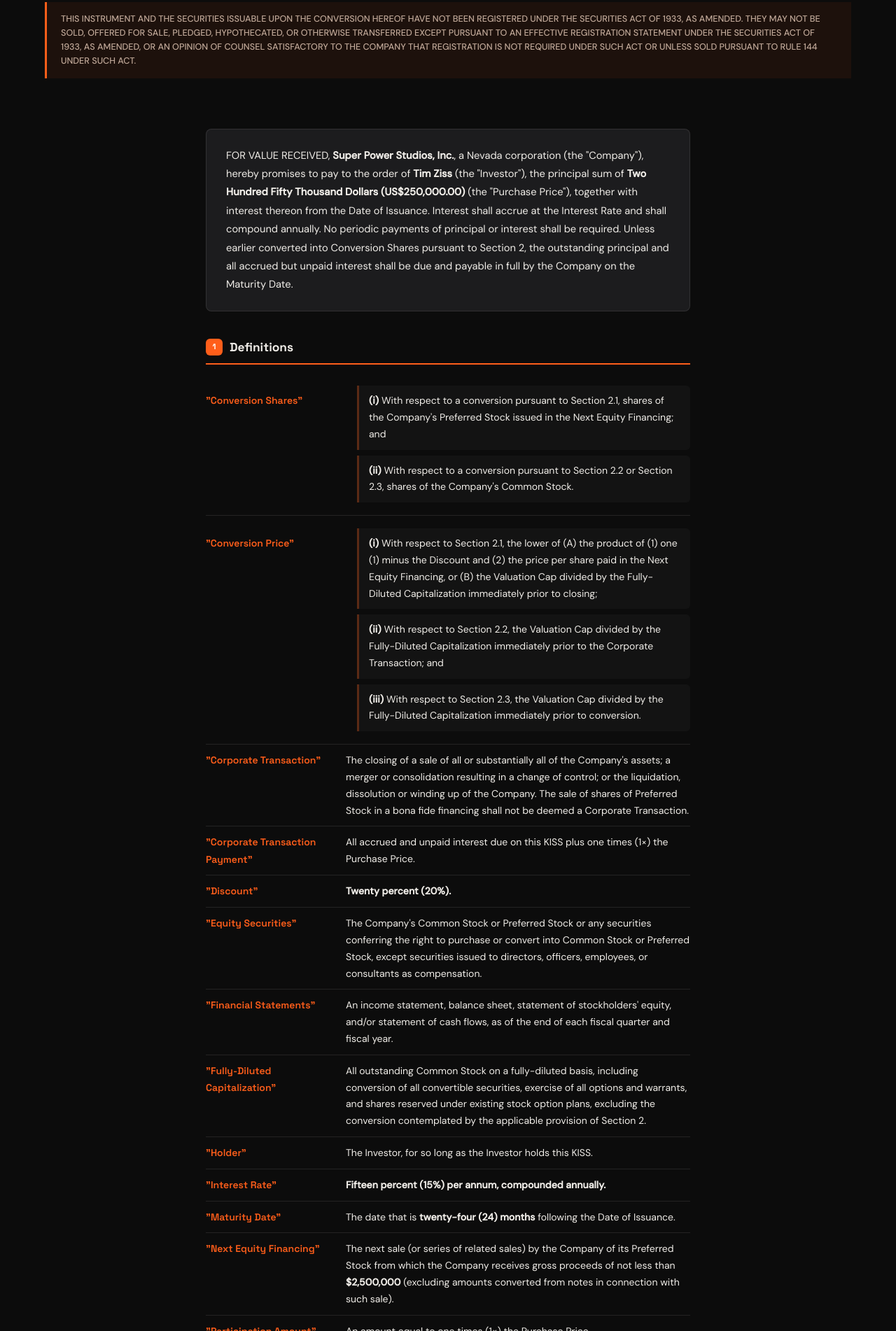
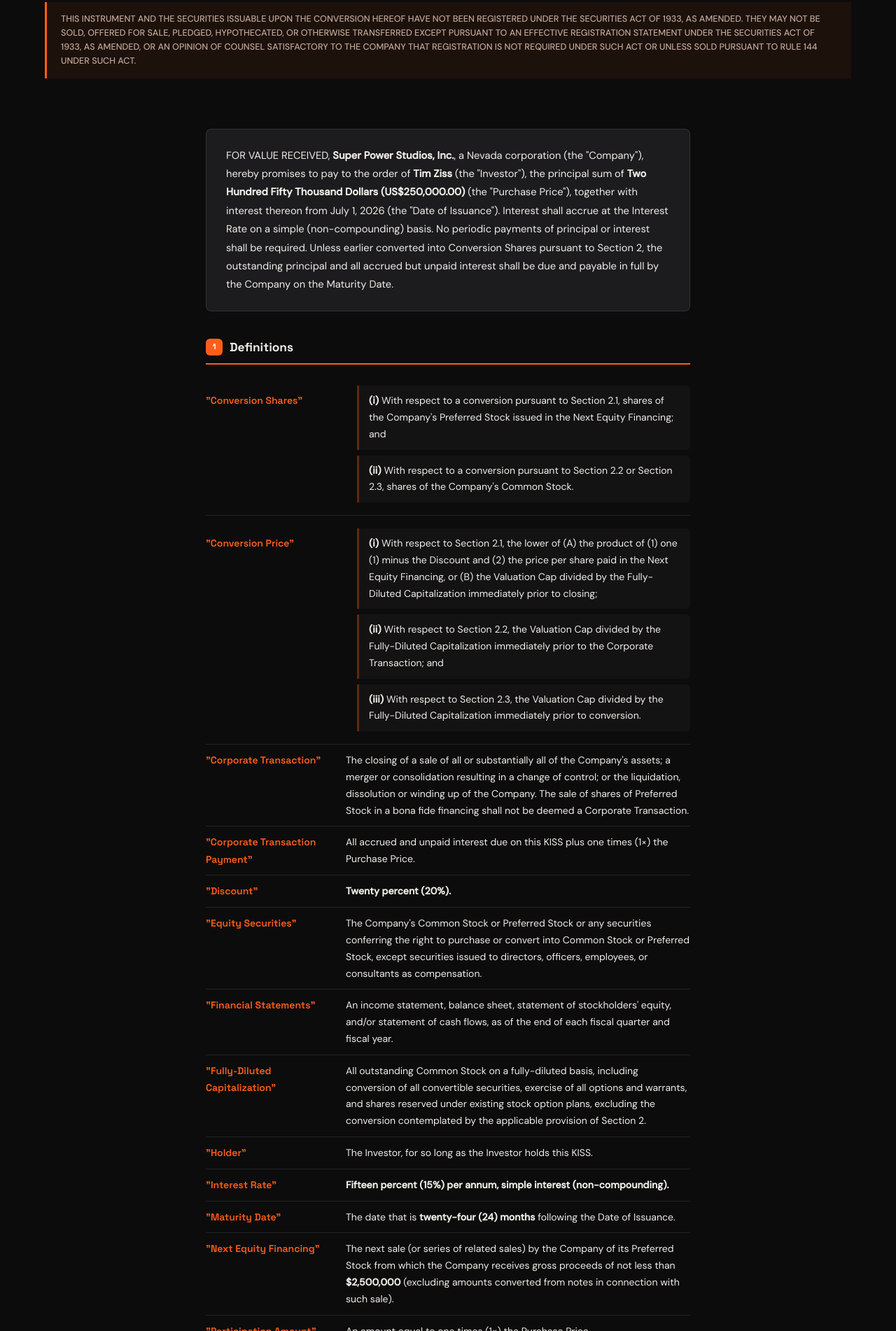
Before and after one commit to izzy-spsi/sps-static, a website: page public/SPS_KISS_Tim_Ziss_250K_2026.html in a window 1280 px wide. Shown: the part 535-2437 px from the top of the page at 70% size. Drawn offline with Linux system fonts and the light colour scheme.

Commit message:
fix: Tim Ziss KISS - simple interest (not compounding), explicit Date of Issuance July 1 2026

```diff
--- a/public/SPS_KISS_Tim_Ziss_250K_2026.html
+++ b/public/SPS_KISS_Tim_Ziss_250K_2026.html
@@ -413,7 +413,7 @@
 
   <!-- Preamble -->
   <div class="preamble">
-    FOR VALUE RECEIVED, <strong>Super Power Studios, Inc.</strong>, a Nevada corporation (the "Company"), hereby promises to pay to the order of <strong>Tim Ziss</strong> (the "Investor"), the principal sum of <strong>Two Hundred Fifty Thousand Dollars (US$250,000.00)</strong> (the "Purchase Price"), together with interest thereon from the Date of Issuance. Interest shall accrue at the Interest Rate and shall compound annually. No periodic payments of principal or interest shall be required. Unless earlier converted into Conversion Shares pursuant to Section 2, the outstanding principal and all accrued but unpaid interest shall be due and payable in full by the Company on the Maturity Date.
+    FOR VALUE RECEIVED, <strong>Super Power Studios, Inc.</strong>, a Nevada corporation (the "Company"), hereby promises to pay to the order of <strong>Tim Ziss</strong> (the "Investor"), the principal sum of <strong>Two Hundred Fifty Thousand Dollars (US$250,000.00)</strong> (the "Purchase Price"), together with interest thereon from July 1, 2026 (the "Date of Issuance"). Interest shall accrue at the Interest Rate on a simple (non-compounding) basis. No periodic payments of principal or interest shall be required. Unless earlier converted into Conversion Shares pursuant to Section 2, the outstanding principal and all accrued but unpaid interest shall be due and payable in full by the Company on the Maturity Date.
   </div>
 
   <!-- ── SECTION 1: DEFINITIONS ── -->
@@ -475,7 +475,7 @@
 
     <div class="def-item">
       <div class="def-term">"Interest Rate"</div>
-      <div class="def-body"><strong>Fifteen percent (15%) per annum, compounded annually.</strong></div>
+      <div class="def-body"><strong>Fifteen percent (15%) per annum, simple interest (non-compounding).</strong></div>
     </div>
 
     <div class="def-item">
```
